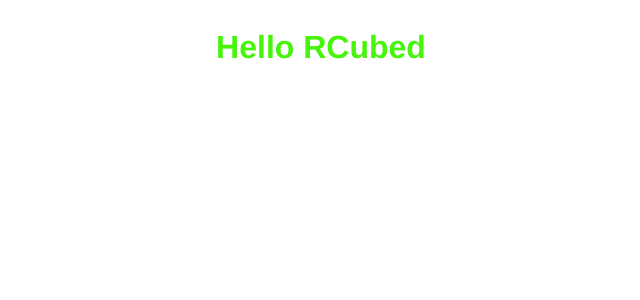
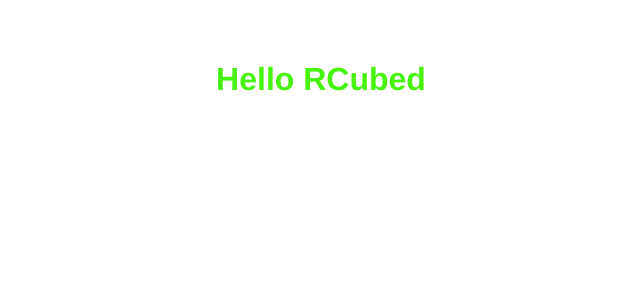
Before and after one commit to MichaelQ94/rcubed, a React app: page / in a window 1280 px wide. Shown: the top 300 px of the page, without its empty margins (319-959 px from the left). Built offline with nearby package versions, Linux system fonts and the light colour scheme; the HTML template or start-up script is replaced by a standard one.

Commit message:
Convert Layout to a FunctionComponent

```diff
--- a/src/components/app/app.tsx
+++ b/src/components/app/app.tsx
@@ -13,7 +13,11 @@ const App: React.FunctionComponent<AppProps> = (props: AppProps) => {
       justifyContent={JustifyContent.Center}
       className="container"
     >
-      <Layout margin={{ x: 1 }} className="header">
+      <Layout
+        margin={{ x: 1, y: 1 }}
+        padding={{ x: 1, y: 1 }}
+        className="header"
+      >
         <h1 className="shifting-rainbow-text">{props.message}</h1>
       </Layout>
     </Layout>
--- a/src/ui/layout/component.tsx
+++ b/src/ui/layout/component.tsx
@@ -1,5 +1,5 @@
 import classNames from "classnames";
-import React, { PureComponent, ReactElement } from "react";
+import React, { FunctionComponent, ReactNode } from "react";
 import {
   AlignContent,
   AlignItems,
@@ -12,6 +12,7 @@ import {
 import "./style.scss";
 
 interface PublicProps {
+  children?: ReactNode;
   className?: string;
   padding?: Padding;
   margin?: Margin;
@@ -39,51 +40,45 @@ type Padding = Spacing;
 type Margin = Spacing;
 type Props = PublicProps;
 
-class Layout extends PureComponent<Props> {
-  public render(): ReactElement {
-    const paddingClass = classNames([
-      this.props.className,
-      ...this.getPadding(),
-      ...this.getMargin(),
-      this.props.display,
-      this.props.flexDirection,
-      this.props.flexWrap,
-      this.props.justifyContent,
-      this.props.alignItems,
-      this.props.alignContent,
-      this.props.position,
-    ]);
-    return <div className={paddingClass}>{this.props.children}</div>;
-  }
+const getPadding = (padding: Padding = {}): string[] => {
+  const classes: string[] = [];
 
-  private getPadding(): string[] {
-    const classes: string[] = [];
-    const { padding } = this.props;
-
-    if (!padding) {
-      return [];
-    }
-
+  if (padding) {
     Object.keys(padding).forEach(key => {
       classes.push(`p${key}-${padding[key]}`);
     });
-
-    return classes;
   }
 
-  private getMargin(): string[] {
-    const classes: string[] = [];
-    const { margin } = this.props;
+  return classes;
+};
 
-    if (!margin) {
-      return [];
-    }
+const getMargin = (margin: Margin = {}): string[] => {
+  const classes: string[] = [];
 
+  if (margin) {
     Object.keys(margin).forEach(key => {
       classes.push(`m${key}-${margin[key]}`);
     });
-    return classes;
   }
-}
+
+  return classes;
+};
+
+const Layout: FunctionComponent<Props> = (props: Props) => {
+  const paddingClass = classNames([
+    props.className,
+    ...getPadding(props.padding),
+    ...getMargin(props.margin),
+    props.display,
+    props.flexDirection,
+    props.flexWrap,
+    props.justifyContent,
+    props.alignItems,
+    props.alignContent,
+    props.position,
+  ]);
+
+  return <div className={paddingClass}>{props.children}</div>;
+};
 
 export default Layout;
```
Also changed, not shown: 1 other file (tests, documents, lock files or other folders).
